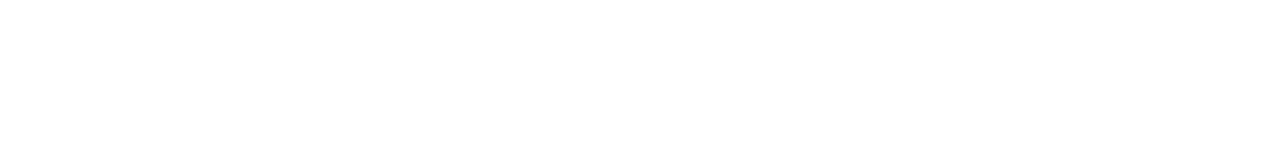
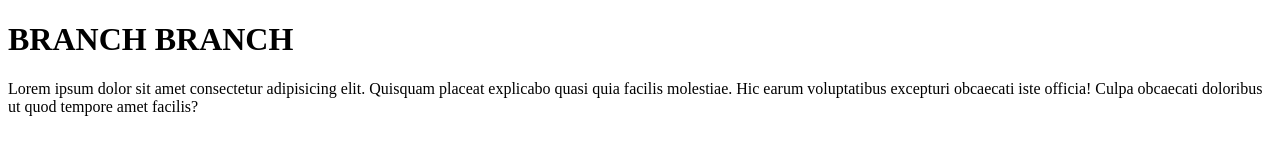
Before and after one commit to rodriguezmelisa93/Practices, a plain HTML site: page clase-branches/index.html in a window 1280 px wide. Drawn offline with Linux system fonts and the light colour scheme.

Commit message:
index modificado h1 parrafo

```diff
--- a/clase-branches/index.html
+++ b/clase-branches/index.html
@@ -7,6 +7,8 @@
     <title>test de branches</title>
 </head>
 <body>
+    <h1> BRANCH BRANCH</h1>
 
+    <p>Lorem ipsum dolor sit amet consectetur adipisicing elit. Quisquam placeat explicabo quasi quia facilis molestiae. Hic earum voluptatibus excepturi obcaecati iste officia! Culpa obcaecati doloribus ut quod tempore amet facilis?</p>
 </body>
 </html>
```
